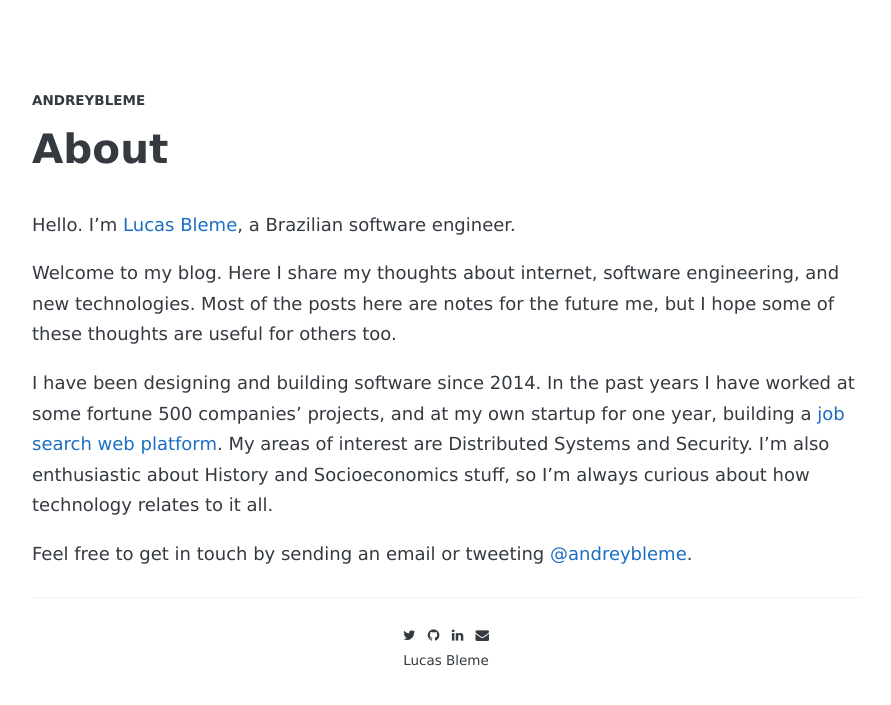
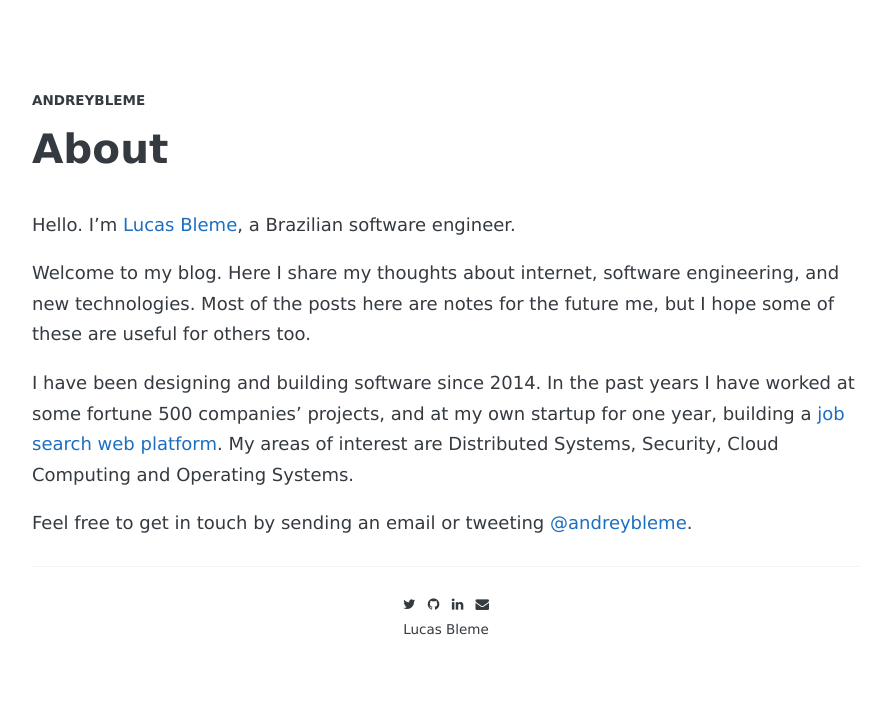
Before and after one commit to andreybleme/andreybleme.github.io, a Jekyll site: the page built from about.md, in a window 1280 px wide. Shown: the top 705 px of the page, without its empty margins (194-1085 px from the left). Built offline with Jekyll 4.4.1, drawn with Linux system fonts in a browser that asks for light colours; nearby versions of some CDN libraries; some web fonts are replaced.

Commit message:
Update about.md

```diff
--- a/about.md
+++ b/about.md
@@ -5,8 +5,8 @@ permalink: /about/
 
 Hello. I'm [Lucas Bleme](https://www.linkedin.com/in/andreybleme/), a Brazilian software engineer.
 
-Welcome to my blog. Here I share my thoughts about internet, software engineering, and new technologies. Most of the posts here are notes for the future me, but I hope some of these thoughts are useful for others too.
+Welcome to my blog. Here I share my thoughts about internet, software engineering, and new technologies. Most of the posts here are notes for the future me, but I hope some of these are useful for others too.
 
-I have been designing and building software since 2014. In the past years I have worked at some fortune 500 companies' projects, and at my own startup for one year, building a [job search web platform](https://vulpi.com.br/). My areas of interest are Distributed Systems and Security. I'm also enthusiastic about History and Socioeconomics stuff, so I'm always curious about how technology relates to it all.
+I have been designing and building software since 2014. In the past years I have worked at some fortune 500 companies' projects, and at my own startup for one year, building a [job search web platform](https://vulpi.com.br/). My areas of interest are Distributed Systems, Security, Cloud Computing and Operating Systems.
 
 Feel free to get in touch by sending an email or tweeting [@andreybleme](https://twitter.com/andreybleme).
```
